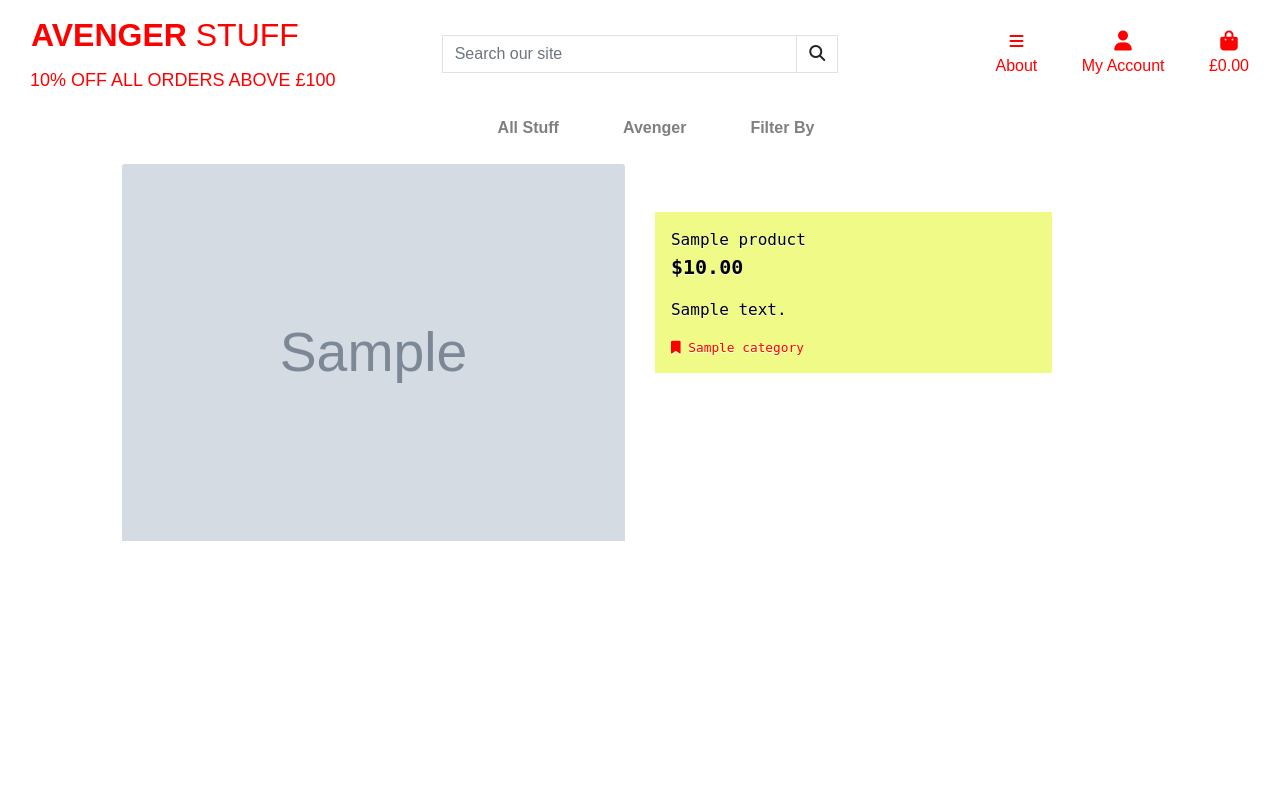
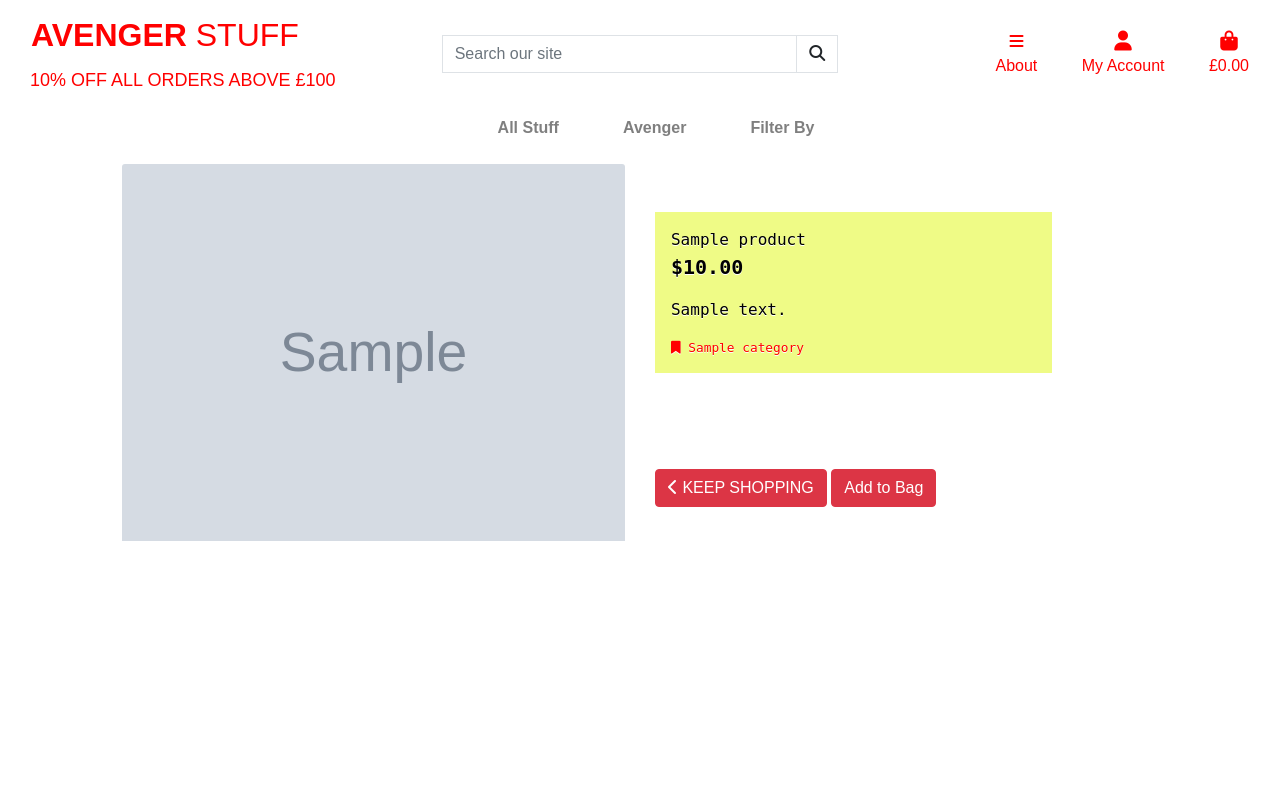
Before and after one commit to Code-Institute-Submissions/MichaelLetson-avenger_stuff_DecResub, a Django app: page /products/1 in a window 1280 px wide. Run offline with Django 4.2, Linux system fonts and the light colour scheme; tables that the repository leaves empty hold one stand-in row (values such as "Sample post"); grey boxes marked "Sample" are stand-in pictures; some libraries are stand-ins or nearby versions.

Commit message:
Add functionality to add item to bag, with a quantity of 1

```diff
--- a/bag/urls.py
+++ b/bag/urls.py
@@ -4,4 +4,5 @@ from . import views
 
 urlpatterns = [
     path('', views.view_bag, name='view_bag'),
+    path('add/<item_id>/', views.add_to_bag, name='add_to_bag'),
 ]
--- a/products/templates/products/product_detail.html
+++ b/products/templates/products/product_detail.html
@@ -39,7 +39,21 @@
                     </p>
                     {% endif %}
                 </div>
-
+                <form class="form" action="{% url 'add_to_bag' product.id %}" method="POST">
+                    {% csrf_token %}
+                    <div class="form-row">
+                        <div class="col-12">
+                            <a href="{% url 'products' %}" class="btn btn-danger mt-5">
+                                <span class="icon">
+                                    <i class="fas fa-chevron-left"></i>
+                                </span>
+                                <span class="text-uppercase">Keep Shopping</span>
+                            </a>
+                            <input type="submit" class="btn btn-danger mt-5" value="Add to Bag">
+                        </div>
+                        <input type="hidden" name="redirect_url" value="{{ request.path }}">
+                    </div>
+                </form>
             </div>
         </div>
     </div>
```
Also changed, not shown: bag/views.py (+14 -1 lines).
